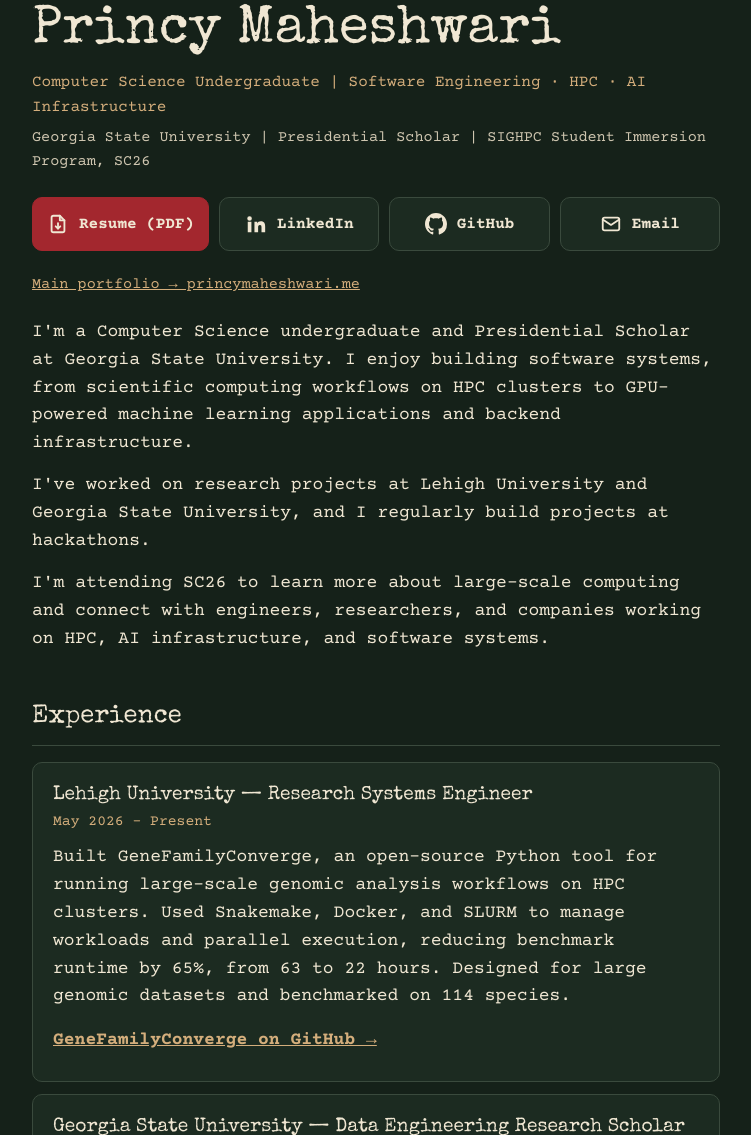
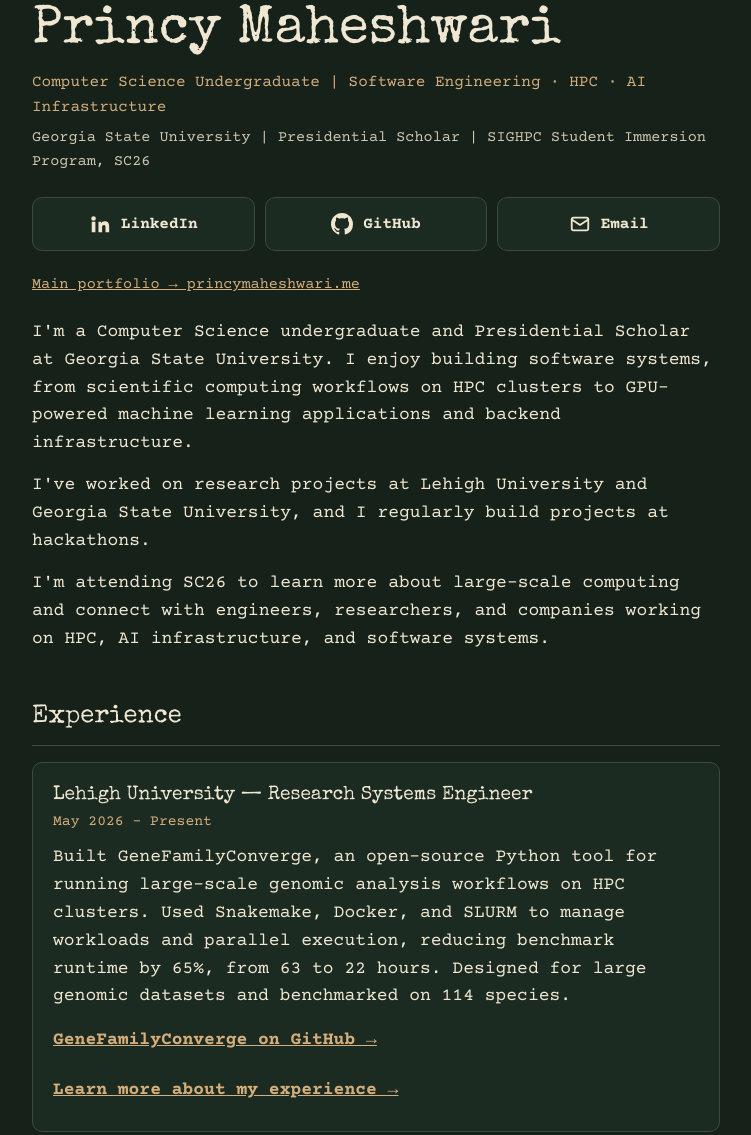
Before and after one commit to princymaheshwari/personal-portfolio, a website: page sc26/index.html in a window 1280 px wide. Shown: the part 87-1222 px from the top of the page, without its empty margins (264-1015 px from the left). Drawn offline with nearby package versions, Linux system fonts and the light colour scheme.

Commit message:
Remove resume; add LinkedIn post link to GeneFamilyConverge card

```diff
--- a/sc26/index.html
+++ b/sc26/index.html
@@ -6,7 +6,7 @@
   <meta name="viewport" content="width=device-width, initial-scale=1.0, viewport-fit=cover" />
   <title>Princy Maheshwari — SC26</title>
   <meta name="description"
-    content="Princy Maheshwari: Computer Science undergraduate at Georgia State University. Software engineering, HPC, and AI infrastructure. Resume, projects, and contact links for SC26." />
+    content="Princy Maheshwari: Computer Science undergraduate at Georgia State University. Software engineering, HPC, and AI infrastructure. Projects, experience, and contact links for SC26." />
   <link rel="preconnect" href="https://fonts.googleapis.com" />
   <link rel="preconnect" href="https://fonts.gstatic.com" crossorigin />
   <link href="https://fonts.googleapis.com/css2?family=Special+Elite&family=Courier+Prime:wght@400;700&display=swap"
@@ -97,15 +97,6 @@
     .btn .fill { fill: currentColor; }
     .btn .stroke { fill: none; stroke: currentColor; stroke-width: 2; stroke-linecap: round; stroke-linejoin: round; }
 
-    .btn.primary {
-      grid-column: 1 / -1;
-      background: var(--oxblood);
-      border-color: var(--oxblood);
-      font-size: 1.1rem;
-    }
-
-    .btn.primary:hover { background: var(--oxblood-hover); }
-
     nav.actions .btn:last-child { grid-column: 1 / -1; }
 
     .portfolio-link {
@@ -188,8 +179,8 @@
     @media (min-width: 768px) {
       body { font-size: 1.125rem; }
       .wrap { padding-top: 40px; padding-bottom: 72px; }
-      .actions { grid-template-columns: repeat(4, 1fr); }
-      .btn.primary, nav.actions .btn:last-child { grid-column: auto; font-size: 1rem; }
+      nav.actions { grid-template-columns: repeat(3, 1fr); }
+      nav.actions .btn:last-child { grid-column: auto; }
       footer .actions { grid-template-columns: repeat(2, 1fr); max-width: 420px; }
       .card { padding: 20px; }
     }
@@ -207,10 +198,6 @@
     </header>
 
     <nav class="actions" aria-label="Primary links">
-      <a class="btn primary" href="../assets/princy_maheshwari_resume.pdf" download="Princy_Maheshwari_Resume.pdf">
-        <svg class="stroke" viewBox="0 0 24 24" aria-hidden="true"><path d="M14 3H7a2 2 0 0 0-2 2v14a2 2 0 0 0 2 2h10a2 2 0 0 0 2-2V8z"/><path d="M14 3v5h5"/><path d="M12 11v6"/><path d="M9.500 14.500 12 17l2.500-2.500"/></svg>
-        Resume (PDF)
-      </a>
       <a class="btn" href="https://linkedin.com/in/princy-maheshwari1" target="_blank" rel="noopener">
         <svg class="fill" viewBox="0 0 24 24" aria-hidden="true"><path d="M4.98 3.5a2.5 2.5 0 1 1 0 5 2.5 2.5 0 0 1 0-5zM3 9.5h4V21H3V9.5zm6.5 0h3.8v1.6h.1c.5-1 1.8-2 3.8-2 4 0 4.8 2.6 4.8 6V21h-4v-5.1c0-1.2 0-2.8-1.7-2.8s-2 1.3-2 2.7V21h-4V9.5z"/></svg>
         LinkedIn
@@ -246,7 +233,8 @@
         <p>Built GeneFamilyConverge, an open-source Python tool for running large-scale genomic analysis workflows on HPC
           clusters. Used Snakemake, Docker, and SLURM to manage workloads and parallel execution, reducing benchmark
           runtime by 65%, from 63 to 22 hours. Designed for large genomic datasets and benchmarked on 114 species.</p>
-        <a class="link" href="https://github.com/wkmeyer-lab/GeneFamilyConverge" target="_blank" rel="noopener">GeneFamilyConverge on GitHub →</a>
+        <a class="link" href="https://github.com/wkmeyer-lab/GeneFamilyConverge" target="_blank" rel="noopener">GeneFamilyConverge on GitHub →</a><br />
+        <a class="link" href="https://www.linkedin.com/feed/update/urn:li:activity:7498042030896414720/" target="_blank" rel="noopener">Learn more about my experience →</a>
       </article>
 
       <article class="card">
```
Also changed, not shown: 1 other file.
